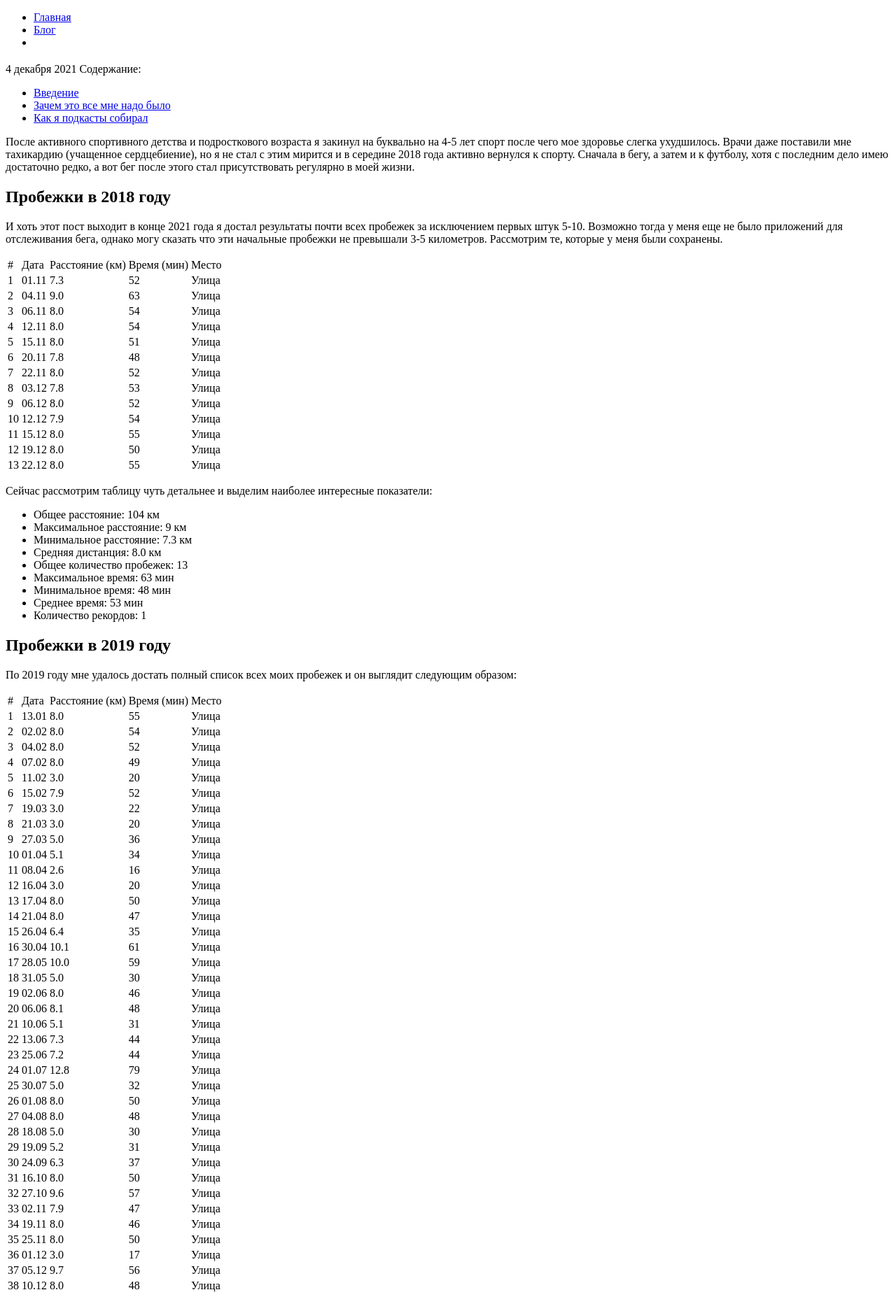
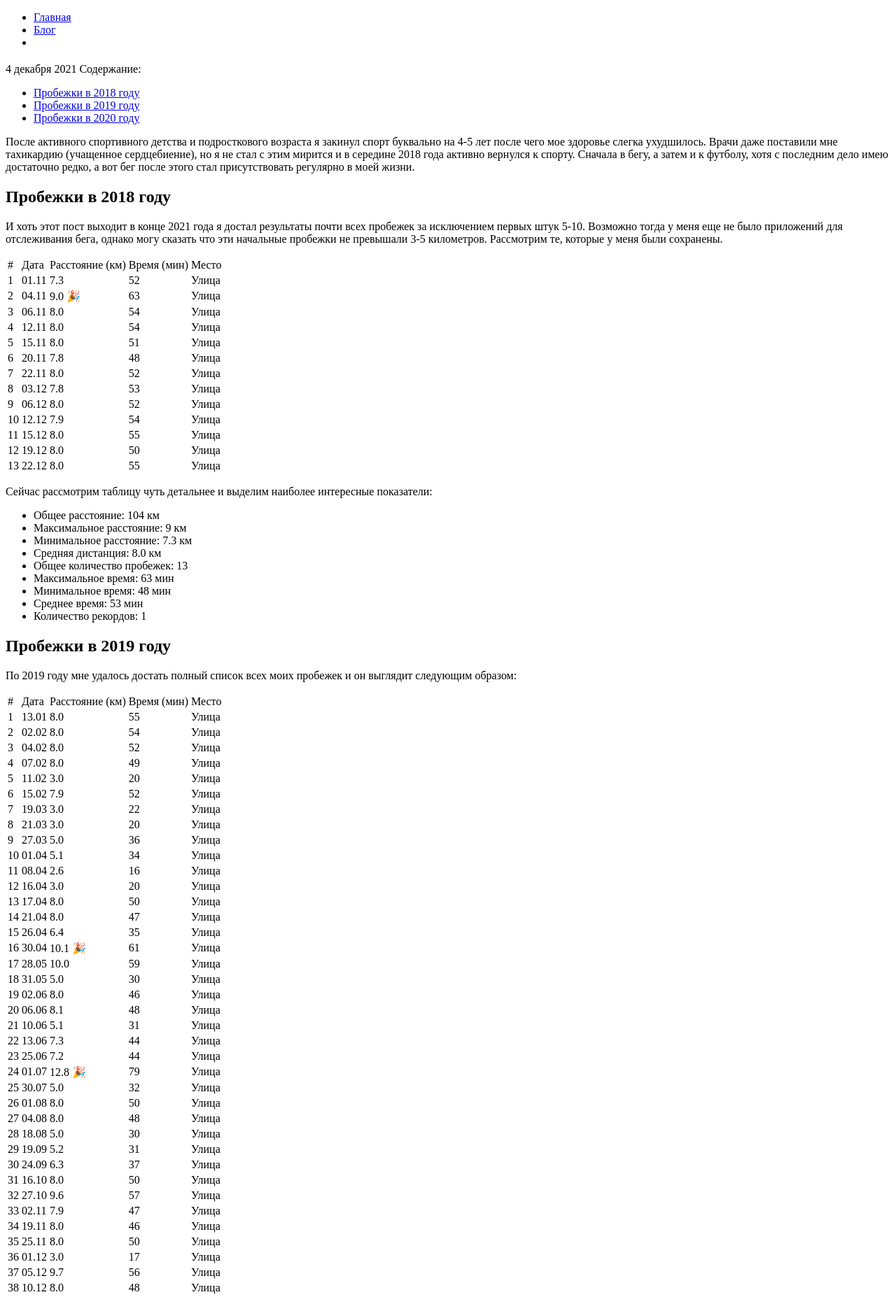
Before and after one commit to alexandr017/shitik.by, a PHP site: template pages/blog/2021/run-2018-2020.php in a window 1280 px wide. Shown: the part 186-2040 px from the top of the page at 70% size. Run offline with PHP 8.4, Linux system fonts and the light colour scheme; the template is opened without the code that fills it, so the values that code supplies are empty; some libraries are stand-ins or nearby versions.

Commit message:
stats 2018-2020: add record

```diff
--- a/pages/blog/2021/run-2018-2020.php
+++ b/pages/blog/2021/run-2018-2020.php
@@ -16,12 +16,12 @@ include DOCUMENT_ROOT . '/view/v3/head.php';
 
         <span>Содержание:</span>
         <ul class="post-nav">
-            <li><a href="#a-1">Введение</a></li>
-            <li><a href="#a-2">Зачем это все мне надо было</a></li>
-            <li><a href="#a-3">Как я подкасты собирал</a></li>
+            <li><a href="#a-1">Пробежки в 2018 году</a></li>
+            <li><a href="#a-2">Пробежки в 2019 году</a></li>
+            <li><a href="#a-3">Пробежки в 2020 году</a></li>
         </ul>
 
-        <p>После активного спортивного детства и подросткового возраста я закинул на буквально на 4-5 лет спорт после чего мое здоровье слегка ухудшилось. Врачи даже поставили мне тахикардию (учащенное сердцебиение), но я не стал с этим мирится и в середине 2018 года активно вернулся к спорту. Сначала в бегу, а затем и к футболу, хотя с последним дело имею достаточно редко, а вот бег после этого стал присутствовать регулярно в моей жизни. </p>
+        <p>После активного спортивного детства и подросткового возраста я закинул спорт буквально на 4-5 лет после чего мое здоровье слегка ухудшилось. Врачи даже поставили мне тахикардию (учащенное сердцебиение), но я не стал с этим мирится и в середине 2018 года активно вернулся к спорту. Сначала в бегу, а затем и к футболу, хотя с последним дело имею достаточно редко, а вот бег после этого стал присутствовать регулярно в моей жизни. </p>
 
         <h2 id="a-1">Пробежки в 2018 году</h2>
 
@@ -48,7 +48,7 @@ include DOCUMENT_ROOT . '/view/v3/head.php';
             <tr>
                 <td>2</td>
                 <td>04.11</td>
-                <td>9.0</td>
+                <td>9.0 🎉</td>
                 <td>63</td>
                 <td>Улица</td>
             </tr>
@@ -271,7 +271,7 @@ include DOCUMENT_ROOT . '/view/v3/head.php';
             <tr>
                 <td>16</td>
                 <td>30.04</td>
-                <td>10.1</td>
+                <td>10.1 🎉</td>
                 <td>61</td>
                 <td>Улица</td>
             </tr>
@@ -327,7 +327,7 @@ include DOCUMENT_ROOT . '/view/v3/head.php';
             <tr>
                 <td>24</td>
                 <td>01.07</td>
-                <td>12.8</td>
+                <td>12.8 🎉</td>
                 <td>79</td>
                 <td>Улица</td>
             </tr>
@@ -537,7 +537,7 @@ include DOCUMENT_ROOT . '/view/v3/head.php';
             <tr>
                 <td>11</td>
                 <td>31.03</td>
-                <td>8.0</td>
+                <td>8.0 🎉</td>
                 <td>43</td>
                 <td>Стадион</td>
             </tr>
@@ -599,14 +599,14 @@ include DOCUMENT_ROOT . '/view/v3/head.php';
             </tr>
             <tr>
                 <td>20</td>
-                <td>04.07</td>
+                <td>04.07 🎉</td>
                 <td>14.1</td>
                 <td>74</td>
                 <td>Стадион</td>
             </tr>
             <tr>
                 <td>21</td>
-                <td>11.07</td>
+                <td>11.07 🎉</td>
                 <td>15.4</td>
                 <td>85</td>
                 <td>Стадион</td>
--- a/pages/blog/index.php
+++ b/pages/blog/index.php
@@ -31,7 +31,7 @@ include DOCUMENT_ROOT . '/view/v3/head.php';
                 <div class="post-text-wrap">
                     <h2 class="post-item-title"><a href="/blog/run-2018-2020">Статистика моего бега за 2.5 года</a></h2>
                     <time datetime="2021-12-04" class="date-on-index">04 декабря 2021</time>
-                    <p class="post-item-desc">После активного спортивного детства и подросткового возраста я закинул на буквально на 4-5 лет спорт после чего мое здоровье слегка ухудшилось. Врачи даже поставили мне тахикардию (учащенное сердцебиение), но я не стал....</p>
+                    <p class="post-item-desc">После активного спортивного детства и подросткового возраста я закинул спорт буквально на 4-5 лет после чего мое здоровье слегка ухудшилось. Врачи даже поставили мне тахикардию (учащенное сердцебиение), но я не стал....</p>
                     <a href="/blog/run-2018-2020" class="post-item-btn">Читать далее...</a>
                 </div>
             </div>
```
